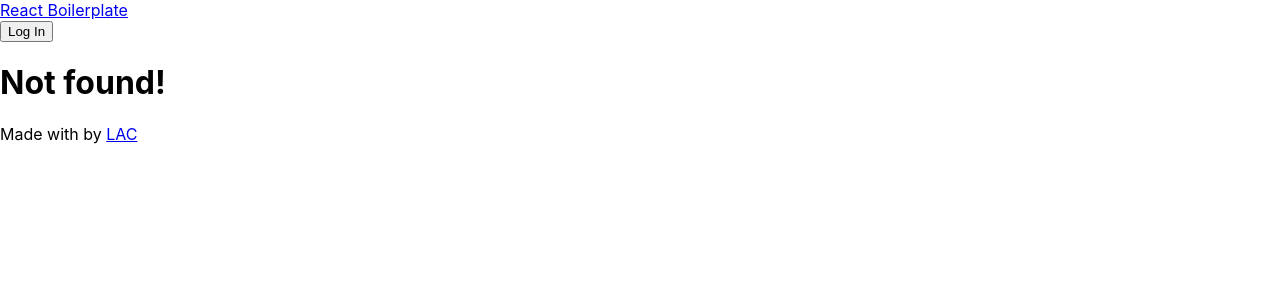
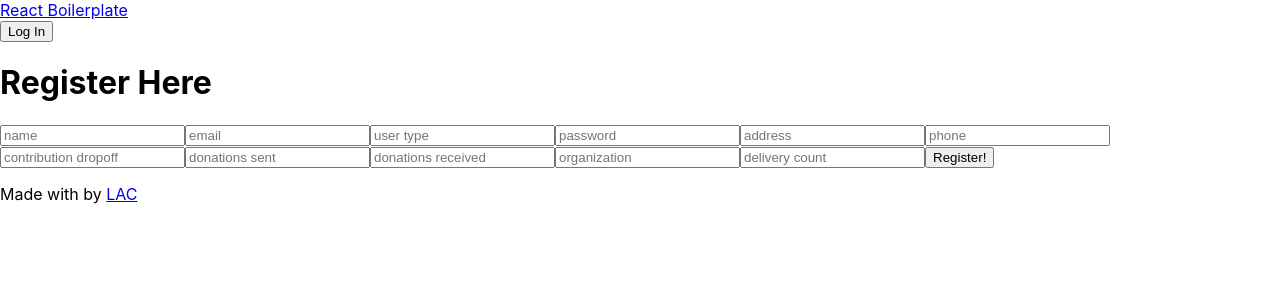
Before and after one commit to LaurenCovington/produce-box-app-FE, a React (Create React App) app: page /signup in a window 1280 px wide. Before the commit this address had no page. Shown: the top 300 px of the page. Built offline with nearby package versions, Linux system fonts and the light colour scheme.

Commit message:
register.js added

```diff
--- a/src/App.js
+++ b/src/App.js
@@ -16,25 +16,9 @@ import Layout from './store/layout.js'
 
 function App() {
   return (
-    <Layout />
-    //<div><Login /></div> // not wrapped in context; trying to get context that doesnt exist yet; nest Login w/i Layout context tag
-    //<div><Login /></div>
-    // <div className="App">
-    //   <header className="App-header">
-    //     <img src={logo} className="App-logo" alt="logo" />
-    //     <p>
-    //       Edit <code>src/App.js</code> and save to reload.
-    //     </p>
-    //     <a
-    //       className="App-link"
-    //       href="https://reactjs.org"
-    //       target="_blank"
-    //       rel="noopener noreferrer"
-    //     >
-    //       Learn React
-    //     </a>
-    //   </header>
-    // </div>
+    <div className="App-Layout">
+      <Layout />
+    </div>
   );
 }
 
--- a/src/pages/home.js
+++ b/src/pages/home.js
@@ -1,6 +1,6 @@
 import React, { useContext, useEffect } from "react";
 import { Context } from "../store/appContext";
-//import rigoImageUrl from "../../img/rigo-baby.jpg";
+// home page: this is what users will see after logging in
 //import "../../styles/home.scss";
 // warning on 11???
 
@@ -12,10 +12,11 @@ export const Home = () => {
 
 	return (
 		<div className="text-center mt-5">
-			<h1>Hello Rigo!</h1>
+			<h1>Welcome!</h1>
 			<p>
 				<img alt="tutorial guy's pic" />
 			</p>
+
 			<div className="alert alert-info">{store.message}</div>
 			<p>
 				This boilerplate comes with lots of documentation:{" "}
--- /dev/null
+++ b/src/pages/register.js
@@ -0,0 +1,63 @@
+import React, { useContext, useState } from "react";
+import { useHistory } from "react-router-dom";
+import { Context } from "../store/appContext";
+//import "../../styles/home.scss";
+
+// sign up page, template from login.js
+export const Register = () => {
+	const { store, actions } = useContext(Context);
+
+    const [ name, setName ] = useState("");
+    const [ email, setEmail ] = useState("");
+    const [ user_type, setUserType ] = useState("");
+    const [ username, setUsername ] = useState("");
+    const [ password, setPassword ] = useState("");
+    const [ address, setAddress ] = useState("");
+    const [ phone, setPhone ] = useState("");
+
+    {/* p sure these shouldnt be here... which means they shouldnt be in NewUserForm.js, either... */}
+    const [ contribution_dropoff, setContributionDropoff ] = useState("");
+    const [ donations_sent, setDonationsSent ] = useState("");
+    const [ donations_received, setDonationsReceived ] = useState("");
+    const [ organization, setOrganization ] = useState("");
+    const [ delivery_count, setDeliveryCount] = useState("");
+
+    // check if useHistory is relevant for registration...
+    const history = useHistory();
+    //const token = sessionStorage.getItem("token") >> from login
+    console.log('Verifying token: ' + store.user)
+
+
+    const handleClick = () => {
+        actions.register(name, email, user_type, username, password, address, phone,
+            contribution_dropoff, donations_sent, donations_received, organization, delivery_count)
+    };
+
+    if(store.user && store.user !== "" && store.user !== undefined) history.push("/login"); // if user's not there, push to login page
+
+	return (
+		<div className="text-center mt-5">
+			<h1>Register Here</h1>
+                { (store.user && store.user !== "" && store.user !== undefined) ? "Welcome, " + store.user :
+
+                <div>
+                    <input type="text" placeholder="name" value={name} onChange={(e) => setName(e.target.value)}/>
+                    <input type="text" placeholder="email" value={email} onChange={(e) => setEmail(e.target.value)}/>
+                    <input type="text" placeholder="user type" value={user_type} onChange={(e) => setUserType(e.target.value)}/>
+                    <input type="text" placeholder="password" value={password} onChange={(e) => setPassword(e.target.value)}/>
+                    <input type="text" placeholder="address" value={address} onChange={(e) => setAddress(e.target.value)}/>
+                    <input type="text" placeholder="phone" value={phone} onChange={(e) => setPhone(e.target.value)}/>
+
+                    <input type="text" placeholder="contribution dropoff" value={contribution_dropoff} onChange={(e) => setContributionDropoff(e.target.value)}/>
+                    <input type="text" placeholder="donations sent" value={donations_sent} onChange={(e) => setDonationsSent(e.target.value)}/>
+                    <input type="text" placeholder="donations received" value={donations_received} onChange={(e) => setDonationsReceived(e.target.value)}/>
+                    <input type="text" placeholder="organization" value={organization} onChange={(e) => setOrganization(e.target.value)}/>
+                    <input type="text" placeholder="delivery count" value={delivery_count} onChange={(e) => setDeliveryCount(e.target.value)}/>
+                    <button onClick={handleClick}>Register!</button>
+                </div>
+                }
+		</div>
+	);
+};
+
+export default Register;
--- a/src/store/appContext.js
+++ b/src/store/appContext.js
@@ -28,7 +28,8 @@ const injectContext = PassedComponent => {
 			 * you should do your ajax requests or fetch api requests here. Do not use setState() to save data in the
 			 * store, instead use actions, like this:
 			 **/
-			state.actions.syncTokenFromSessionStore(); // <-- LC add
+			state.actions.syncTokenFromSessionStore(); // <-- LC add for login
+			state.actions.syncUserFromSessionStore(); // <-- copying above line. can these both be here?
 		}, []);
 
 		// The initial value for the context is not null anymore, but the current state of this component,
--- a/src/store/flux.js
+++ b/src/store/flux.js
@@ -28,6 +28,12 @@ const getState = ({ getStore, getActions, setStore }) => {
 				console.log("App just loaded, syncing local storage session token");
 				if(token && token !=="" && token!==undefined) setStore({ token: token});
 			},
+			// copied and pased from above.. is this what's needed?
+			syncUserFromSessionStore: () => {
+				const user = sessionStorage.getItem("user");
+				console.log("App just loaded, syncing local storage session user");
+				if(user && user !=="" && user!==undefined) setStore({ user: user});
+			},
 
 			logout: () => {
 				sessionStorage.removeItem("token");
@@ -48,7 +54,7 @@ const getState = ({ getStore, getActions, setStore }) => {
 				};
 
 				try{
-					const resp = await fetch('localhost:5000/token', opts)
+					const resp = await fetch('https://produce-box-app.herokuapp.com/', opts)
 					if (resp.status !== 200){
 						alert("There's an error caught from flux.js");
 						return false;
--- a/src/store/layout.js
+++ b/src/store/layout.js
@@ -1,3 +1,5 @@
+// components to be loaded here, not in App.js
+// App.js will only hold a <Layout /> in its return statement...
 import React from "react";
 import { BrowserRouter, Route, Switch } from "react-router-dom";
 import ScrollToTop from "../components/scrollToTop"; //////////////////////
@@ -6,10 +8,11 @@ import { Home } from "../pages/home";
 import { Demo } from "../pages/demo";
 import { Login } from "../pages/login";
 import { Single } from "../pages/single";
-import injectContext from "../store/appContext";
+import injectContext from "../store/appContext"; // means you don't have to keep adding props everywhere
 
 import { Navbar } from "../components/navbar"; //////////////////////
 import { Footer } from "../components/footer"; //////////////////////
+import Register from "../pages/register";
 
 //create your first component
 const Layout = () => {
@@ -22,15 +25,19 @@ const Layout = () => {
 			<BrowserRouter basename={basename}>
 				<ScrollToTop>
 					<Navbar />
-
+					{/* any components that should render across the board go here, above <Switch /> */}
 					<Switch>
-						<Route exact path="/">
+						{/* any components that should render to specific pages should go here w other routes */}
+						<Route exact path="/"> {/* " pba.com/ " */}
 							<Home />
 						</Route>
-						<Route exact path="/demo">
+						<Route exact path="/signup"> {/* " pba.com/signup " */}
+							<Register />
+						</Route>
+						<Route exact path="/demo"> {/* " pba.com/demo " */}
 							<Demo />
 						</Route>
-                        <Route exact path="/login"> {/* added w tut */}
+                        <Route exact path="/login"> {/* " pba.com/login " */}
 							<Login />
 						</Route>
 						<Route exact path="/single/:theid">
```
Also changed, not shown: src/components/NewUserForm.js (+30 -2 lines).
